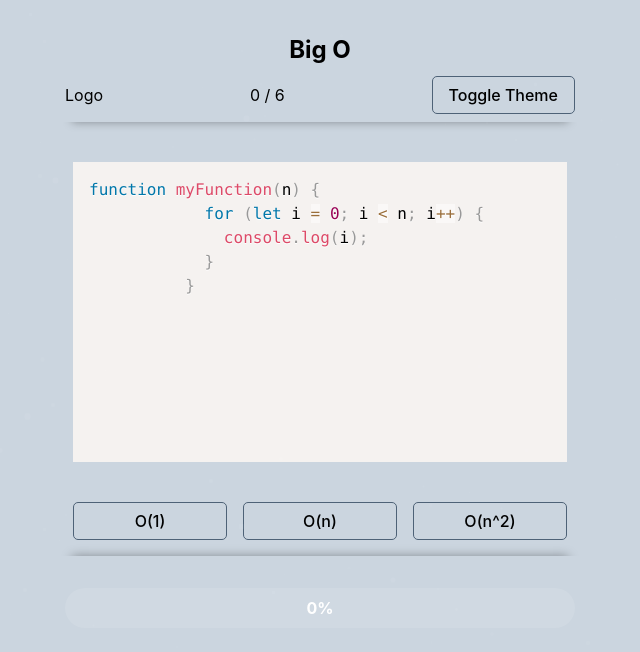
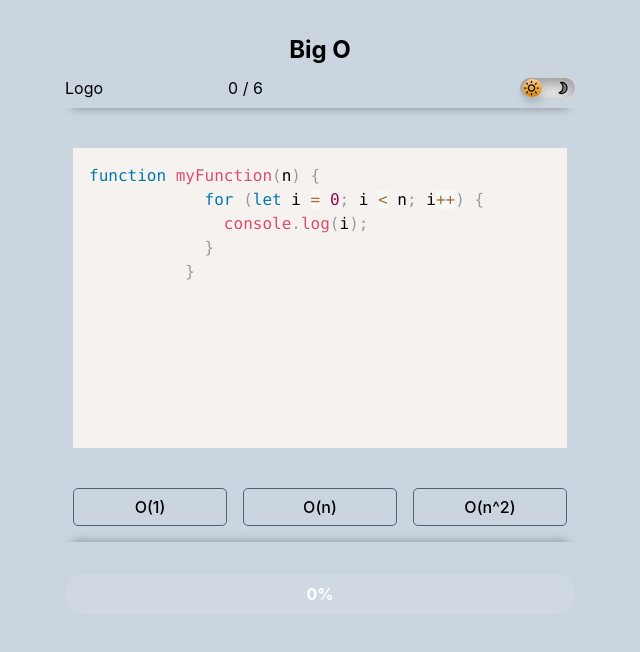
Before and after one commit to pocpat/BigO-game, a React (Vite) app: page / in a window 1280 px wide. Shown: the top 652 px of the page, without its empty margins (320-960 px from the left). Built offline with nearby package versions, Linux system fonts and the light colour scheme.

Commit message:
new toggle button

```diff
--- a/src/App.jsx
+++ b/src/App.jsx
@@ -1,6 +1,7 @@
 
 import { useState, useEffect } from "react";
 import "./App.css";
+import './toggle.css';
 import quizData from "./quizeData";
 import Question from "../components/Question";
 import StarSky from "../components/SratSky";
@@ -51,7 +52,34 @@
           <div className="score">
             {calculateScore()} / {quizData.length}
           </div>
-          <button onClick={toggleTheme}>Toggle Theme</button>
+
+          {/*  new toggle button */}
+
+<input type="checkbox" id="darkmode-toggle"  />
+<label htmlFor="darkmode-toggle" onClick={toggleTheme}>
+
+<svg className="moon" width="20px" height="20px" viewBox="0 -0.5 25 25" fill="none" xmlns="http://www.w3.org/2000/svg">
+<path fillRule="evenodd" clipRule="evenodd" d="M7.50009 12.0008C7.49604 10.6271 7.87712 9.2798 8.60009 8.11177C9.30106 6.97733 10.3262 6.07929 11.5431 5.53377C12.7306 5.00425 14.0552 4.86422 15.3271 5.13377L15.5091 5.17577C14.7053 5.71232 14.0258 6.41473 13.5161 7.23577C12.7931 8.4038 12.412 9.7511 12.4161 11.1248C12.4068 12.9579 13.0921 14.7265 14.3341 16.0748C15.1848 16.9942 16.285 17.6458 17.5001 17.9498C16.4784 18.6323 15.2778 18.9979 14.0491 19.0008C12.2877 18.9902 10.6101 18.2475 9.41809 16.9508C8.17612 15.6025 7.49083 13.8339 7.50009 12.0008Z" stroke="#000000" strokeWidth="1.5" strokeLinecap="round" strokeLinejoin="round"/>
+</svg>
+
+<svg  className="sun" width="15px" height="15px" viewBox="0 0 24 24" fill="none" xmlns="http://www.w3.org/2000/svg">
+<path d="M11 1C11 0.447715 11.4477 0 12 0C12.5523 0 13 0.447715 13 1V3C13 3.55228 12.5523 4 12 4C11.4477 4 11 3.55228 11 3V1Z" fill="#0F0F0F"/>
+<path fillRule="evenodd" clipRule="evenodd" d="M18 12C18 15.3137 15.3137 18 12 18C8.68629 18 6 15.3137 6 12C6 8.68629 8.68629 6 12 6C15.3137 6 18 8.68629 18 12ZM8.06167 12C8.06167 14.1751 9.82492 15.9383 12 15.9383C14.1751 15.9383 15.9383 14.1751 15.9383 12C15.9383 9.82492 14.1751 8.06167 12 8.06167C9.82492 8.06167 8.06167 9.82492 8.06167 12Z" fill="#0F0F0F"/>
+<path d="M20.4853 3.51472C20.0947 3.12419 19.4616 3.12419 19.0711 3.51472L17.6568 4.92893C17.2663 5.31946 17.2663 5.95262 17.6568 6.34315C18.0474 6.73367 18.6805 6.73367 19.0711 6.34315L20.4853 4.92893C20.8758 4.53841 20.8758 3.90524 20.4853 3.51472Z" fill="#0F0F0F"/>
+<path d="M1 13C0.447715 13 0 12.5523 0 12C0 11.4477 0.447715 11 1 11H3C3.55228 11 4 11.4477 4 12C4 12.5523 3.55228 13 3 13H1Z" fill="#0F0F0F"/>
+<path d="M3.51472 3.51472C3.1242 3.90524 3.1242 4.53841 3.51472 4.92893L4.92894 6.34315C5.31946 6.73367 5.95263 6.73367 6.34315 6.34315C6.73368 5.95262 6.73368 5.31946 6.34315 4.92893L4.92894 3.51472C4.53841 3.12419 3.90525 3.12419 3.51472 3.51472Z" fill="#0F0F0F"/>
+<path d="M11 21C11 20.4477 11.4477 20 12 20C12.5523 20 13 20.4477 13 21V23C13 23.5523 12.5523 24 12 24C11.4477 24 11 23.5523 11 23V21Z" fill="#0F0F0F"/>
+<path d="M6.34315 17.6569C5.95263 17.2663 5.31946 17.2663 4.92894 17.6569L3.51473 19.0711C3.1242 19.4616 3.1242 20.0948 3.51473 20.4853C3.90525 20.8758 4.53842 20.8758 4.92894 20.4853L6.34315 19.0711C6.73368 18.6805 6.73368 18.0474 6.34315 17.6569Z" fill="#0F0F0F"/>
+<path d="M21 13C20.4477 13 20 12.5523 20 12C20 11.4477 20.4477 11 21 11H23C23.5523 11 24 11.4477 24 12C24 12.5523 23.5523 13 23 13H21Z" fill="#0F0F0F"/>
+<path d="M17.6568 17.6569C17.2663 18.0474 17.2663 18.6805 17.6568 19.0711L19.0711 20.4853C19.4616 20.8758 20.0947 20.8758 20.4853 20.4853C20.8758 20.0948 20.8758 19.4616 20.4853 19.0711L19.0711 17.6569C18.6805 17.2663 18.0474 17.2663 17.6568 17.6569Z" fill="#0F0F0F"/>
+</svg>
+
+
+</label>
+
+
+
+
         {/*  <div className="score">
             {currentQuestionIndex + 1} / {quizData.length}
           </div> */}
--- /dev/null
+++ b/src/toggle.css
@@ -0,0 +1,67 @@
+label {
+  width: 55px;
+  height: 20px;
+  position: relative;
+  display: block;
+
+  background: #ebebeb;
+  border-radius: 200px;
+  box-shadow: inset 0 5px 15px rgba(0, 0, 0, 0.4),
+    inset 0 -5px 15px rgba(255, 255, 255, 0.4);
+  cursor: pointer;
+
+  transition: 0.3s;
+}
+label:after {
+  content: "";
+  position: absolute;
+  width: 35%;
+  height: 90%;
+  top: 5%;
+  left: 5%;
+  background: linear-gradient(180deg, #ffcc89, #d8860b);
+  border-radius: 180px;
+  box-shadow: 0 5px 10px rgba(0, 0, 0, 0.2);
+  transition: 0.3s;
+}
+
+input {
+  width: 0;
+  height: 0;
+  visibility: hidden;
+}
+input:checked + label {
+  background: #242424;
+}
+input:checked + label:after {
+  left: calc(100% - 5%);
+  transform: translateX(-100%);
+  background: linear-gradient(180deg, #777, #3a3a3a);
+}
+label:active:after {
+  width: 60%;
+}
+label svg {
+  position: absolute;
+  top: 50%;
+  transform: translateY(-50%);
+  z-index: 2;
+  transition: fill 0.3s;
+}
+label svg.sun {
+  left: 8%;
+  fill: #fff;
+  transition: 0.4s;
+}
+label svg.moon {
+  left: 60%;
+  fill: #7e7e7e;
+  transform: scaleX(-1) translateY(-50%);
+  transition: 0.3s;
+}
+input:checked + label svg.sun {
+  fill: #7e7e7e;
+}
+input:checked + label svg.moon {
+  fill: #fff;
+}
```
